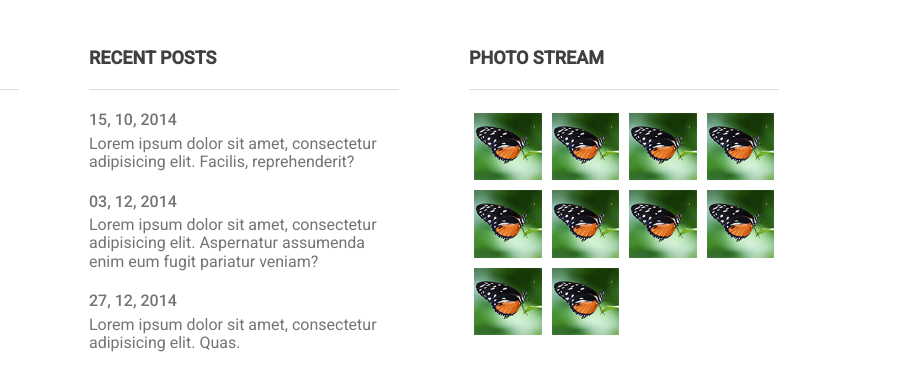
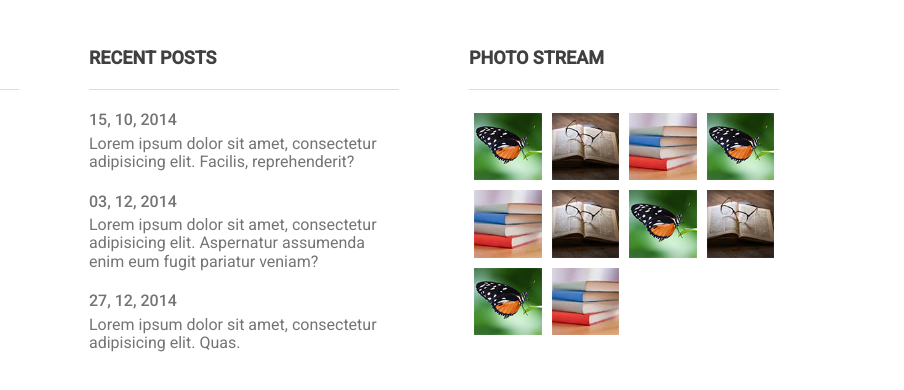
Before and after one commit to Gawlas/parallels, a plain HTML site: page index.html in a window 1280 px wide. Shown: the part 7311-7701 px from the top of the page, 376-1280 px from the left. Drawn offline with nearby package versions, Linux system fonts and the light colour scheme.

Commit message:
Add more pics
add more pics at big footer's photo steram

```diff
--- a/index.html
+++ b/index.html
@@ -714,15 +714,15 @@
             <h3 class="bfooter--heading">Photo Stream</h3>
             <div class="photo-list">
               <a href="#"><img src="img/pic01.jpg" alt="" class="photo-list--item"></a>
+              <a href="#"><img src="img/pic03.jpg" alt="" class="photo-list--item"></a>
+              <a href="#"><img src="img/pic02.jpg" alt="" class="photo-list--item"></a>
               <a href="#"><img src="img/pic01.jpg" alt="" class="photo-list--item"></a>
+              <a href="#"><img src="img/pic02.jpg" alt="" class="photo-list--item"></a>
+              <a href="#"><img src="img/pic03.jpg" alt="" class="photo-list--item"></a>
               <a href="#"><img src="img/pic01.jpg" alt="" class="photo-list--item"></a>
+              <a href="#"><img src="img/pic03.jpg" alt="" class="photo-list--item"></a>
               <a href="#"><img src="img/pic01.jpg" alt="" class="photo-list--item"></a>
-              <a href="#"><img src="img/pic01.jpg" alt="" class="photo-list--item"></a>
-              <a href="#"><img src="img/pic01.jpg" alt="" class="photo-list--item"></a>
-              <a href="#"><img src="img/pic01.jpg" alt="" class="photo-list--item"></a>
-              <a href="#"><img src="img/pic01.jpg" alt="" class="photo-list--item"></a>
-              <a href="#"><img src="img/pic01.jpg" alt="" class="photo-list--item"></a>
-              <a href="#"><img src="img/pic01.jpg" alt="" class="photo-list--item"></a>
+              <a href="#"><img src="img/pic02.jpg" alt="" class="photo-list--item"></a>
             </div>
           </section>
         </div>
```
Also changed, not shown: img/pic02.jpg (added), img/pic03.jpg (added).
